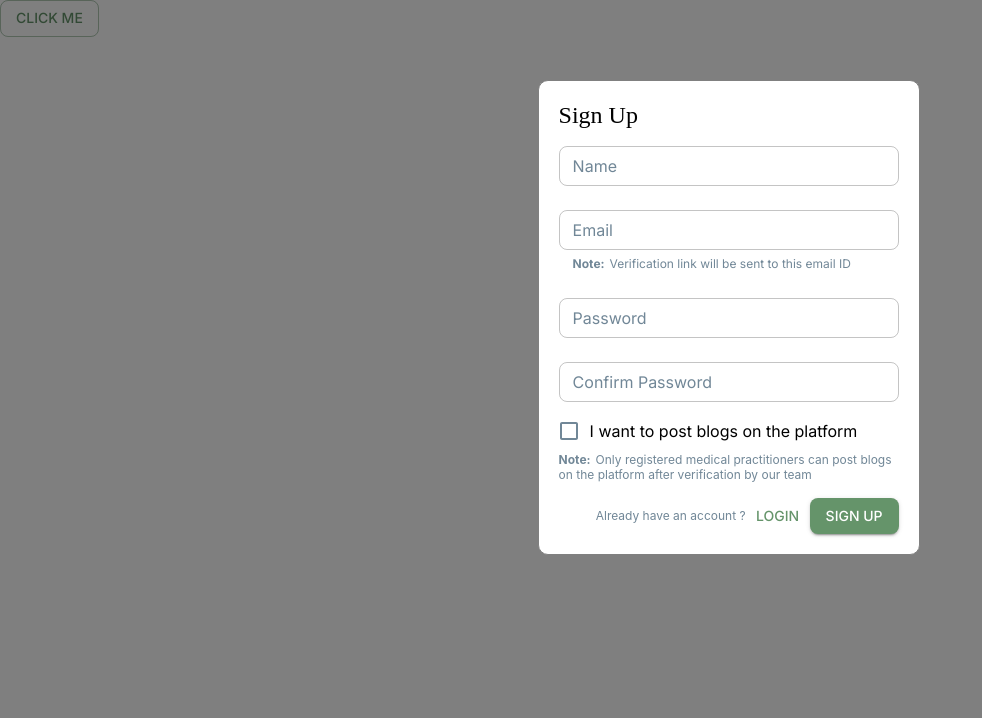
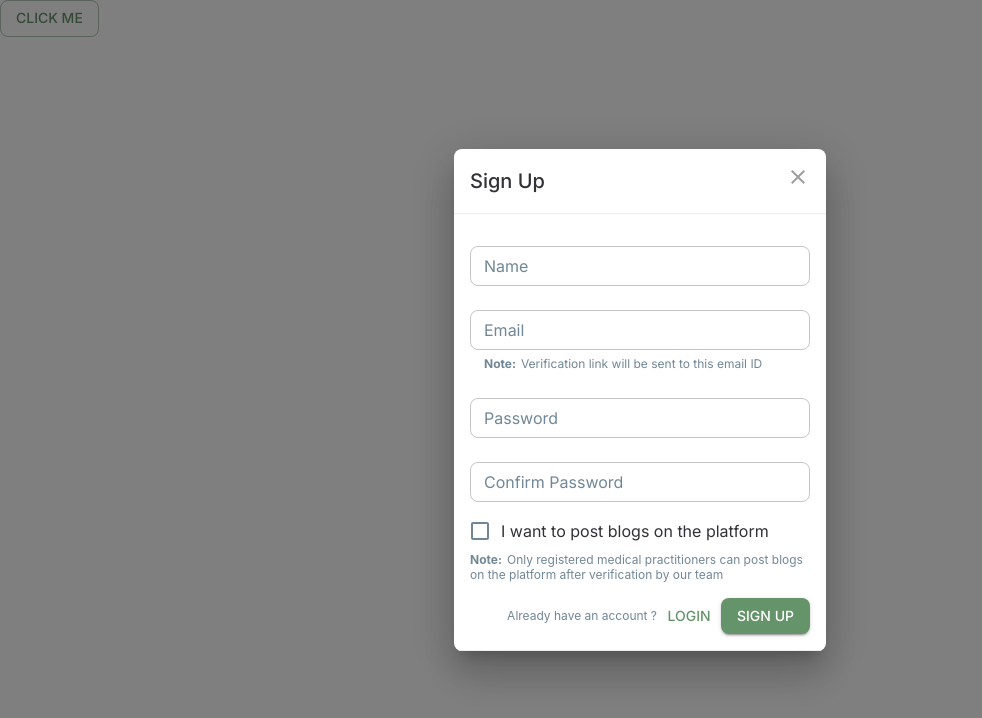
Before and after one commit to pesto-students/vaidhyamithra-fe-n11-beta, a React (Create React App) app: page / in a window 1280 px wide. Both pictures are taken after a click on the button "CLICK ME". Shown: the top 718 px of the page, without its empty margins (0-982 px from the left). Built offline with nearby package versions, Linux system fonts and the light colour scheme; a web font is replaced by a local one.

Commit message:
replacing modal with dialog

```diff
--- a/src/components/molecules/modal/Modal.js
+++ b/src/components/molecules/modal/Modal.js
@@ -1,11 +1,59 @@
-import { Modal as MuiModal } from "@mui/material";
+import { Dialog, DialogContent, DialogTitle, Modal as MuiModal, IconButton, styled, Typography } from "@mui/material";
+import CloseIcon from '@mui/icons-material/Close';
+
 import React from "react";
 
-const Modal = ({ open, onClose, children }) => {
+const Modal = ({ open, onClose, children, title }) => {
+
+  const BootstrapDialogTitle = (props) => {
+    const { children, onClose, ...other } = props;
+
+    return (
+      <DialogTitle sx={{ m: 0, p: 2 }} {...other}>
+        {children}
+        {onClose ? (
+          <IconButton
+            aria-label="close"
+            onClick={onClose}
+            sx={{
+              position: 'absolute',
+              right: 8,
+              top: 8,
+              color: (theme) => theme.palette.grey[500],
+            }}
+          >
+            <CloseIcon />
+          </IconButton>
+        ) : null}
+      </DialogTitle>
+    );
+  };
+  const BootstrapDialog = styled(Dialog)(({ theme }) => ({
+    '& .MuiDialogContent-root': {
+      padding: theme.spacing(2),
+    },
+    '& .MuiDialogActions-root': {
+      padding: theme.spacing(1),
+    },
+  }));
+
   return (
-    <MuiModal open={open} onClose={onClose}>
-      {children}
-    </MuiModal>
+    // <MuiModal open={open} onClose={onClose}>
+    //   {children}
+    // </MuiModal>
+
+    <BootstrapDialog
+      open = {open}
+      onClose = {onClose}
+    >
+      <BootstrapDialogTitle id="customized-dialog-title" onClose={onClose}>
+        {/* <Typography variant="h2">{title}</Typography> */}
+        {title}
+      </BootstrapDialogTitle>
+      <DialogContent dividers>
+        {children}
+      </DialogContent>
+    </BootstrapDialog>
   );
 };
 
--- a/src/pages/loginManagement/signUpForm.js
+++ b/src/pages/loginManagement/signUpForm.js
@@ -8,7 +8,6 @@ import { NoteSpanText, NoteText, CustomDiv, BottomDiv, FormContainer } from "./s
 export default function SigunpForm() {
   return (
     <FormContainer>
-      <Typography variant="h2">Sign Up</Typography>
       <InputField type={INPUT_TYPES.TEXT} label="Name" />
       <InputField
         type={INPUT_TYPES.EMAIL}
--- a/src/pages/loginManagement/signup.js
+++ b/src/pages/loginManagement/signup.js
@@ -13,7 +13,7 @@ export default function SignUp() {
       <MuiButton onClick={handleOpen} variant="outlined">
         Click me
       </MuiButton>
-      <Modal open={open} onClose={handleClose}>
+      <Modal open={open} onClose={handleClose} title="Sign Up">
         <SigunpForm />
       </Modal>
     </>
--- a/src/pages/loginManagement/signup.styled.js
+++ b/src/pages/loginManagement/signup.styled.js
@@ -5,14 +5,6 @@ export const FormContainer = styled.div`
   display: flex;
   flex-direction: column;
   width: 340px;
-  padding: 20px;
-  margin-right: auto;
-  background: white;
-  top: 10%;
-  position: absolute;
-  left: 42%;
-  border: 1px solid gray;
-  border-radius: 10px;
 `;
 
 export const NoteText = styled.b`
```
